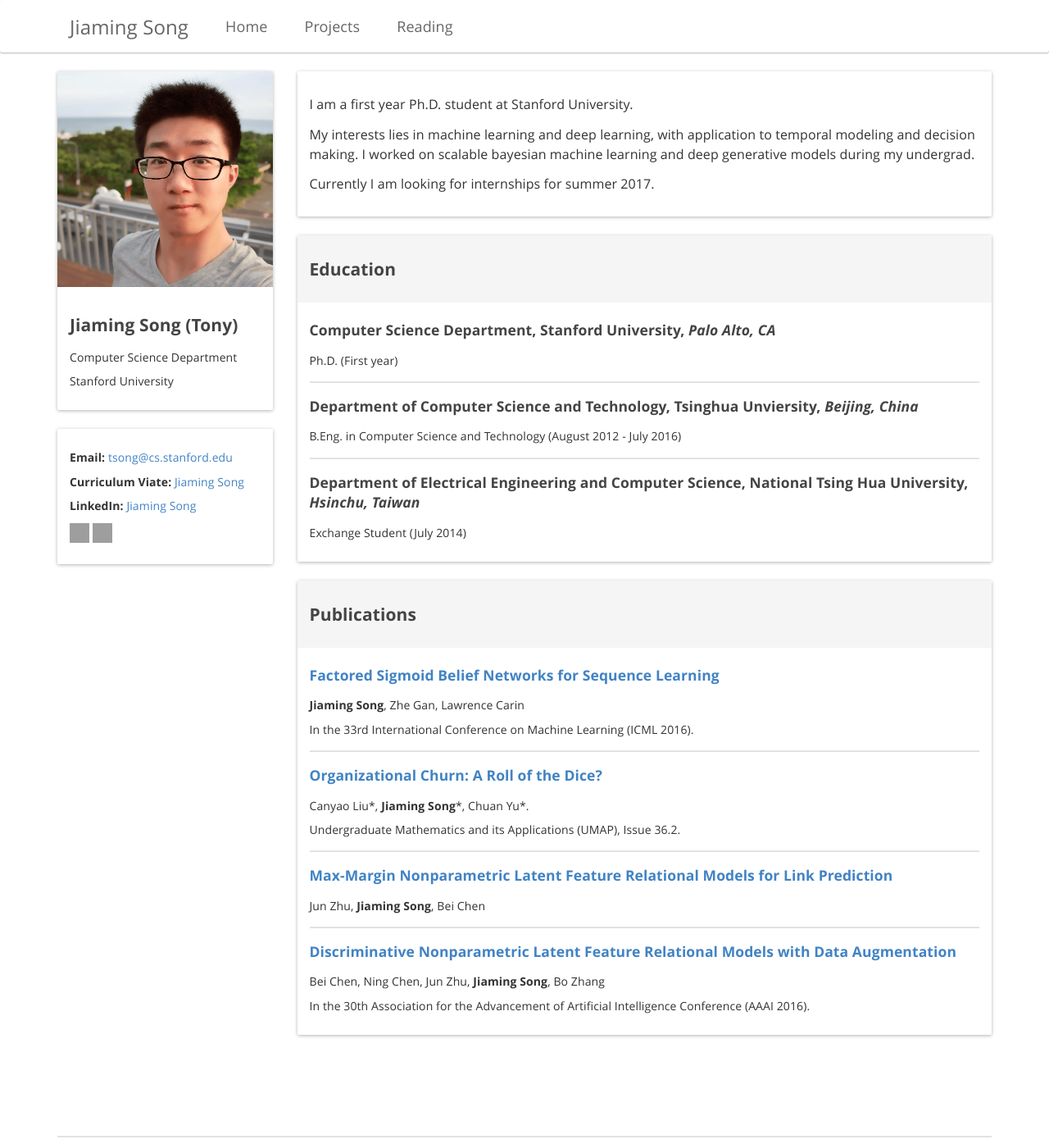
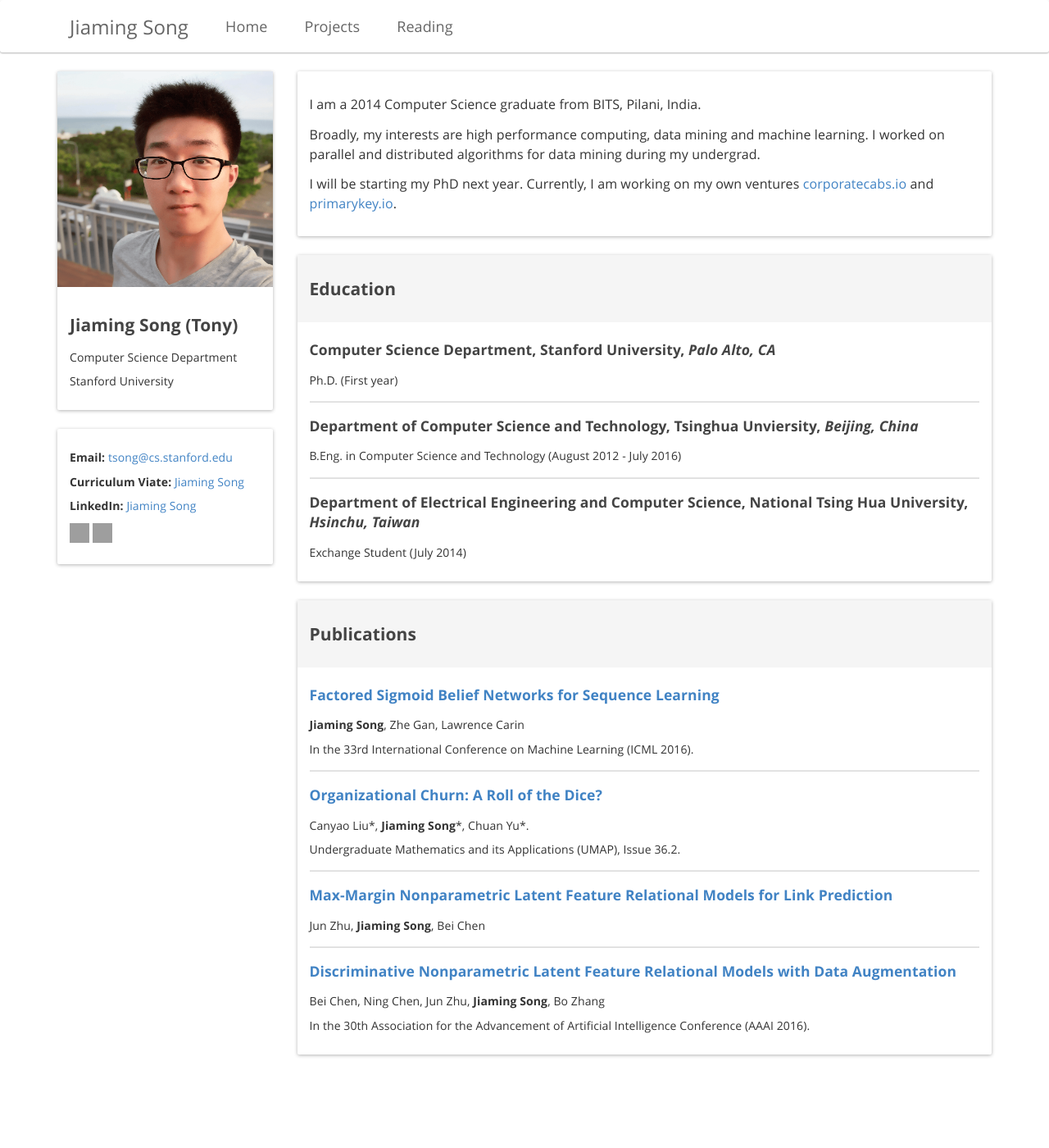
Before and after one commit to kudhru/old-personal-repo, a Jekyll site: the page built from index.html, in a window 1280 px wide and 1400 px high. Shown: the whole window at 82% size. Built offline with Jekyll 4.4.1, drawn with Linux system fonts in a browser that asks for light colours; nearby versions of some CDN libraries; some of the changed text lies outside the part shown; grey boxes are pictures that could not be loaded.

Commit message:
edit personal info and footer

```diff
--- a/_includes/footer.html
+++ b/_includes/footer.html
@@ -2,9 +2,9 @@
     <div class="container" style="margin-top: 50px; margin-bottom: 50px;">
         <hr style="margin-top: 50px; margin-bottom: 50px;" />
         <p style="text-align: center; font-size: 14px;">
-            © 2016 •
-            <a href="{{ http://tsong.me }}">tsong.me</a> •
-            <a href="{{ mailto:tsong@cs.stanford.edu }}" target="_top">tsong@cs.stanford.edu</a>
+            Theme taken from <a href="https://github.com/jiamings/jiamings.github.io">jiamings.github.io</a>
+            <!--<a href="{{ http://tsong.me }}">tsong.me</a> •-->
+            <!--<a href="{{ mailto:tsong@cs.stanford.edu }}" target="_top">tsong@cs.stanford.edu</a>-->
         </p>
     </div>
 </footer>
--- a/index.html
+++ b/index.html
@@ -15,14 +15,14 @@
             <div class="panel panel-default">
                 <div class="panel-body" style="line-height: 1.5; font-size: 16px;">
                     <p>
-                        I am a first year Ph.D. student at Stanford University.
+                        I am a 2014 Computer Science graduate from BITS, Pilani, India.
                     </p>
                     <p>
-                        My interests lies in machine learning and deep learning, with application to temporal modeling and decision making.
-                        I worked on scalable bayesian machine learning and deep generative models during my undergrad.
+                        Broadly, my interests are high performance computing, data mining and machine learning.
+                        I worked on parallel and distributed algorithms for data mining during my undergrad.
                     </p>
                     <p>
-                        Currently I am looking for internships for summer 2017.
+                        I will be starting my PhD next year. Currently, I am working on my own ventures <a href="www.corporatecabs.io">corporatecabs.io</a> and <a href="www.primarykey.io">primarykey.io</a>.
                     </p>
                 </div>
             </div>
```
